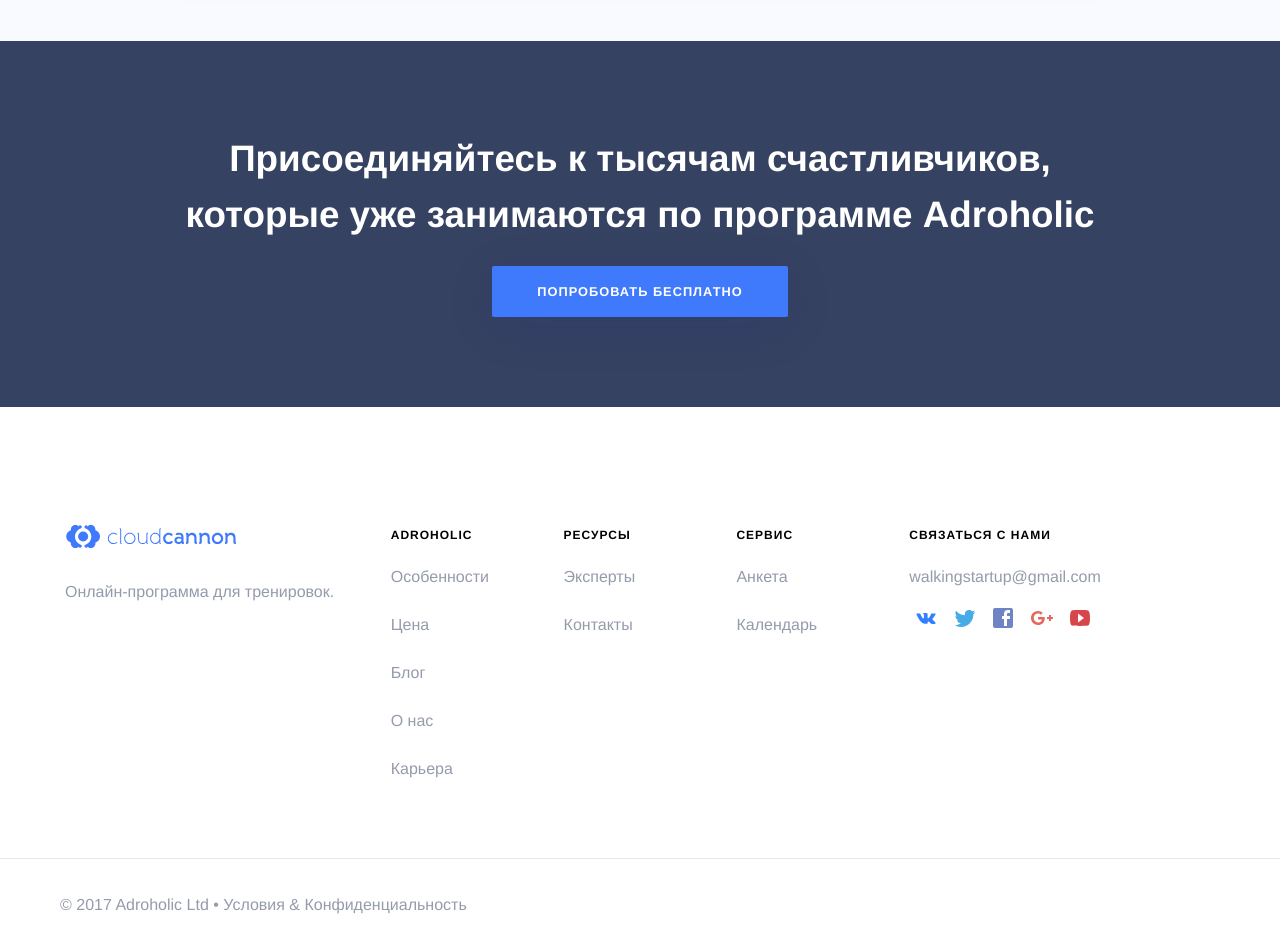
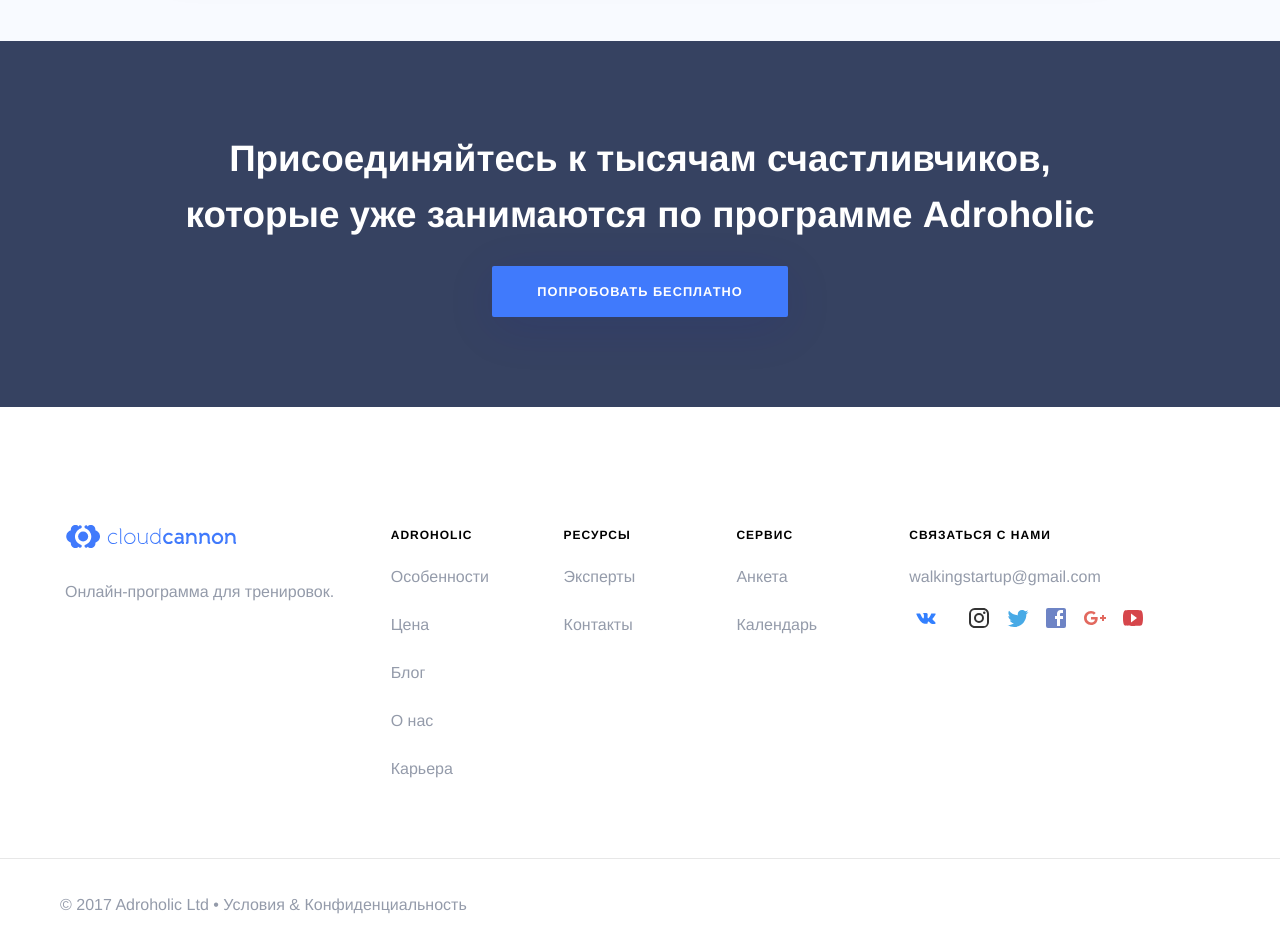
Before and after one commit to RakhimyanTim/adroholic.github.io, a Jekyll site: the page built from pages/index.html, in a window 1280 px wide. Shown: the part 3170-4122 px from the top of the page. Built offline with Jekyll 4.4.1, drawn with Linux system fonts in a browser that asks for light colours; some web fonts are replaced.

Commit message:
Update footer.html

```diff
--- a/_includes/navigation/footer.html
+++ b/_includes/navigation/footer.html
@@ -28,7 +28,9 @@
 				<li><h4>Связаться с нами</h4></li>
 				<li><a href="mailto:walkingstartup@gmail.com">walkingstartup@gmail.com</a></li>
 				<li class="social">
-					<a class="vkontakte" href="https://vk.com/adroholic">{% include svgs/social-icon.html icon="vkontakte" %}</a>
+					<a class="vkontakte" href="https://vk.com/Adroholic">{% include svgs/social-icon.html icon="vkontakte" %}</a>
+					<a class="onoklassniki" href="https://ok.ru/Adroholic">{% include svgs/social-icon.html icon="odnoklassniki" %}</a>
+					<a class="instagram" href="https://www.instagram.com/Adroholic">{% include svgs/social-icon.html icon="instagram" %}</a>
 					<a class="twitter" href="https://twitter.com/CloudCannon">{% include svgs/social-icon.html icon="twitter" %}</a>
 					<a class="facebook" href="https://www.facebook.com/CloudCannon">{% include svgs/social-icon.html icon="facebook" %}</a>
 					<a class="google-plus" href="https://plus.google.com/+CloudCannon">{% include svgs/social-icon.html icon="google-plus" %}</a>
```
